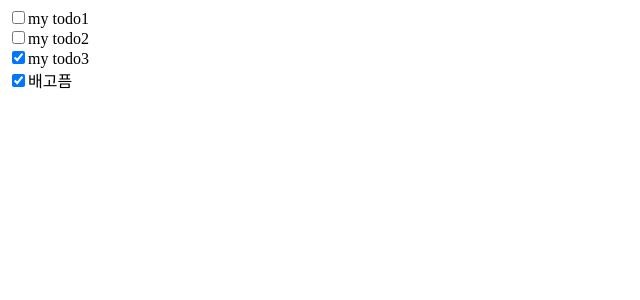
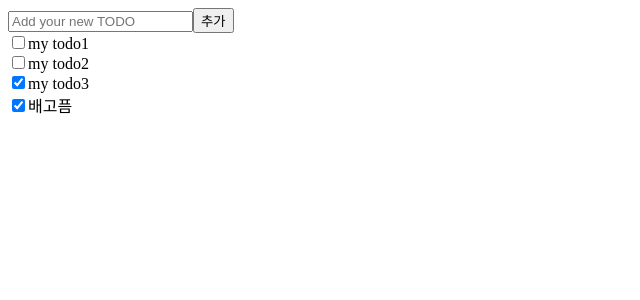
Before and after one commit to HongMinYeong/TODO, a React (Create React App) app in the folder client/: page / in a window 1280 px wide. Shown: the top 300 px of the page, without its empty margins (0-640 px from the left). Built offline with nearby package versions, Linux system fonts and the light colour scheme.

Commit message:
feat:TODO 하나 추가하기

```diff
--- a/client/src/App.js
+++ b/client/src/App.js
@@ -1,5 +1,6 @@
 import { useState } from 'react';
 import Todo from './components/Todo';
+import AddTodo from './components/AddTodo';
 function App() {
   const [todoItems, setTodoItems] = useState([
     {
@@ -23,8 +24,22 @@ function App() {
       done: true,
     },
   ]);
+  //todoItems 상태에 새로운 투두를 추가하는 일
+
+  const addItem = (Item) => {
+    // newItem.id = todoItems.length + 1;
+    // newItem.done = false;
+    const newItem = {
+      id: todoItems.length + 1,
+      title: Item.title,
+      done: false,
+    };
+    console.log(newItem);
+    setTodoItems((prev) => [...prev, newItem]);
+  };
   return (
     <div className="App">
+      <AddTodo addItem={addItem} />
       {/* todoItems 반복, props 데이터(투두 갹채)를 자식 컴포넌트에게 전달 */}
       {todoItems.map((item) => (
         <Todo key={item.id} item={item} />
--- /dev/null
+++ b/client/src/components/AddTodo.js
@@ -0,0 +1,25 @@
+import React, { useState } from 'react';
+
+export default function AddTodo({ addItem }) {
+  const [todoItem, setTodoItems] = useState({
+    title: '',
+  });
+  const onButtonClick = () => {
+    addItem(todoItem);
+    // 추가하고 초기화
+    setTodoItems({
+      title: '',
+    });
+  };
+  return (
+    <div className="AddTodo">
+      <input
+        type="text"
+        placeholder="Add your new TODO"
+        value={todoItem.title}
+        onChange={(e) => setTodoItems({ title: e.target.value })}
+      />
+      <button onClick={onButtonClick}>추가</button>
+    </div>
+  );
+}
```
